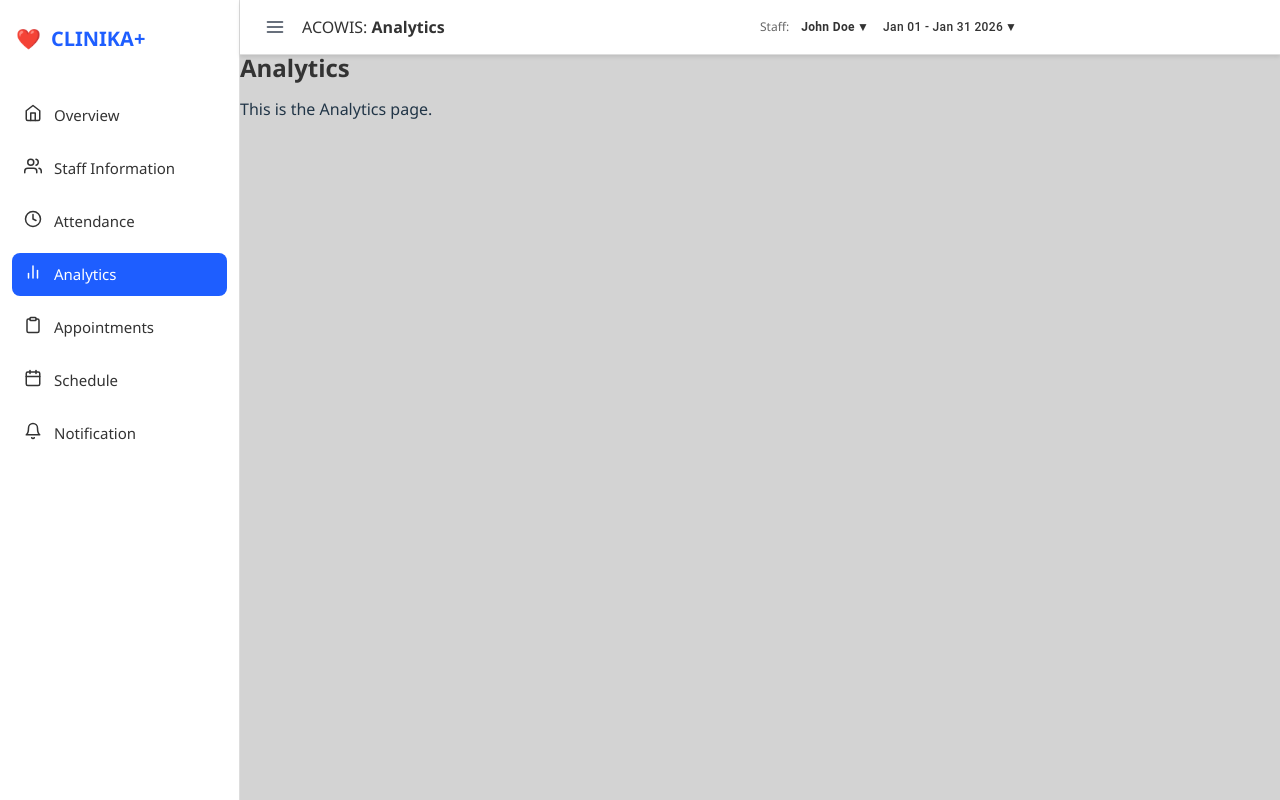
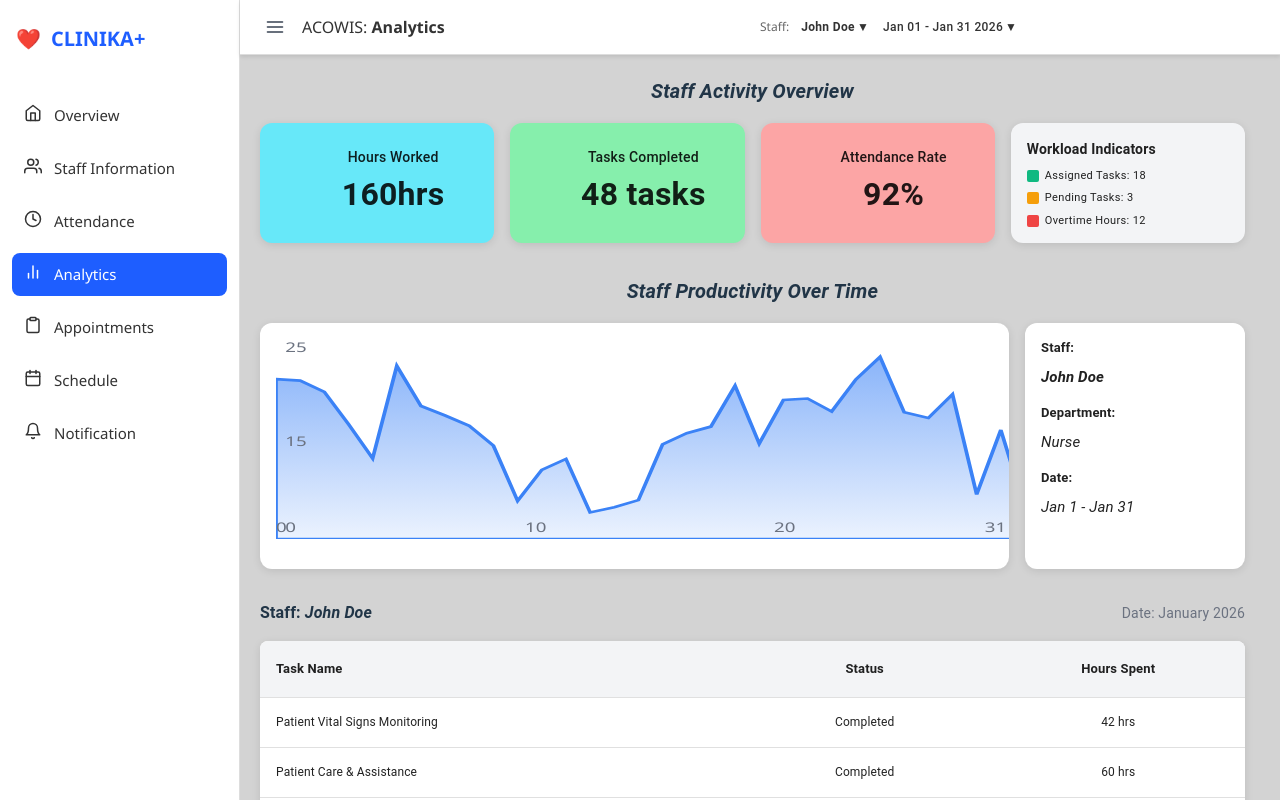
Before and after one commit to ItsMeKayden/SIA102PROJECT, a React (Vite) app: page /analytics in a window 1280 px wide. Built offline with nearby package versions, Linux system fonts and the light colour scheme.

Commit message:
Adjustment + Analytics

```diff
--- a/src/frontend/pages/Analytics.tsx
+++ b/src/frontend/pages/Analytics.tsx
@@ -1,10 +1,220 @@
 import '../styles/Pages.css';
+import {
+  Box,
+  Card,
+  CardContent,
+  Typography,
+  Table,
+  TableBody,
+  TableCell,
+  TableContainer,
+  TableHead,
+  TableRow,
+  Paper,
+} from '@mui/material';
 
 function Analytics() {
+  const activityCards = [
+    { title: 'Hours Worked', value: '160hrs', bgColor: '#67e8f9' },
+    { title: 'Tasks Completed', value: '48 tasks', bgColor: '#86efac' },
+    { title: 'Attendance Rate', value: '92%', bgColor: '#fca5a5' },
+  ];
+
+  const workloadData = [
+    { label: 'Assigned Tasks:', value: 18, color: '#10b981' },
+    { label: 'Pending Tasks:', value: 3, color: '#f59e0b' },
+    { label: 'Overtime Hours:', value: 12, color: '#ef4444' },
+  ];
+
+  const taskData = [
+    { name: 'Patient Vital Signs Monitoring', status: 'Completed', hours: '42 hrs' },
+    { name: 'Patient Care & Assistance', status: 'Completed', hours: '60 hrs' },
+    { name: 'Medication Administration', status: 'Completed', hours: '38 hrs' },
+    { name: 'Wound Dressing & Care', status: 'Completed', hours: '26 hrs' },
+    { name: 'Medical Record Documentation', status: 'Completed', hours: '22 hrs' },
+  ];
+
+  // Generate mock chart data
+  const chartData = Array.from({ length: 32 }, (_, i) => ({
+    x: i,
+    y: Math.random() * 15 + 5 + Math.sin(i / 3) * 5,
+  }));
+
+  const createChartPath = () => {
+    const width = 400;
+    const height = 150;
+    const points = chartData.map((point, i) => {
+      const x = (i / 31) * width;
+      const y = height - (point.y / 25) * height;
+      return `${x},${y}`;
+    });
+    return `M 0,${height} L ${points.join(' L ')} L ${width},${height} Z`;
+  };
+
   return (
-    <div>
-      <h1>Analytics</h1>
-      <p>This is the Analytics page.</p>
+    <div style={{ padding: '20px', width: '100%', maxWidth: '100%', boxSizing: 'border-box', overflowX: 'hidden' }}>
+      {/* Staff Activity Overview */}
+      <Typography variant="h6" sx={{ mb: 2, fontWeight: 600, fontStyle: 'italic', textAlign: 'center' }}>
+        Staff Activity Overview
+      </Typography>
+
+      <Box sx={{ display: 'flex', gap: '16px', mb: 4, flexWrap: 'wrap', justifyContent: 'center' }}>
+        {activityCards.map((card, index) => (
+          <Card
+            key={index}
+            sx={{
+              flex: '1 1 200px',
+              minWidth: '160px',
+              maxWidth: '240px',
+              height: 120,
+              backgroundColor: card.bgColor,
+              boxShadow: '0 2px 8px rgba(0,0,0,0.1)',
+              borderRadius: '12px',
+            }}
+          >
+            <CardContent sx={{ textAlign: 'center', pt: 3 }}>
+              <Typography variant="body2" sx={{ fontSize: '14px', fontWeight: 500, mb: 1 }}>
+                {card.title}
+              </Typography>
+              <Typography variant="h4" sx={{ fontWeight: 'bold', fontSize: '32px' }}>
+                {card.value}
+              </Typography>
+            </CardContent>
+          </Card>
+        ))}
+
+        {/* Workload Indicators Card */}
+        <Card
+          sx={{
+            flex: '1 1 200px',
+            minWidth: '160px',
+            maxWidth: '240px',
+            height: 120,
+            backgroundColor: '#f3f4f6',
+            boxShadow: '0 2px 8px rgba(0,0,0,0.1)',
+            borderRadius: '12px',
+          }}
+        >
+          <CardContent sx={{ pt: 2 }}>
+            <Typography variant="body2" sx={{ fontSize: '14px', fontWeight: 600, mb: 1 }}>
+              Workload Indicators
+            </Typography>
+            {workloadData.map((item, idx) => (
+              <Box key={idx} sx={{ display: 'flex', alignItems: 'center', gap: '6px', mb: 0.5 }}>
+                <Box
+                  sx={{
+                    width: 12,
+                    height: 12,
+                    borderRadius: '2px',
+                    backgroundColor: item.color,
+                  }}
+                />
+                <Typography variant="caption" sx={{ fontSize: '11px' }}>
+                  {item.label} {item.value}
+                </Typography>
+              </Box>
+            ))}
+          </CardContent>
+        </Card>
+      </Box>
+
+      {/* Staff Productivity Over Time */}
+      <Typography variant="h6" sx={{ mb: 2, fontWeight: 600, fontStyle: 'italic', textAlign: 'center' }}>
+        Staff Productivity Over Time
+      </Typography>
+
+      <Box sx={{ display: 'flex', gap: '16px', mb: 4, flexWrap: 'wrap' }}>
+        {/* Chart */}
+        <Card sx={{ flex: '1 1 400px', minWidth: '300px', boxShadow: '0 2px 8px rgba(0,0,0,0.1)', borderRadius: '12px' }}>
+          <CardContent>
+            <svg width="100%" height="200" viewBox="0 0 400 150" preserveAspectRatio="none">
+              <defs>
+                <linearGradient id="chartGradient" x1="0%" y1="0%" x2="0%" y2="100%">
+                  <stop offset="0%" stopColor="#3b82f6" stopOpacity="0.6" />
+                  <stop offset="100%" stopColor="#3b82f6" stopOpacity="0.1" />
+                </linearGradient>
+              </defs>
+              <path d={createChartPath()} fill="url(#chartGradient)" stroke="#3b82f6" strokeWidth="2" />
+              {/* X-axis labels */}
+              <text x="0" y="145" fontSize="10" fill="#6b7280">0</text>
+              <text x="133" y="145" fontSize="10" fill="#6b7280">10</text>
+              <text x="266" y="145" fontSize="10" fill="#6b7280">20</text>
+              <text x="390" y="145" fontSize="10" fill="#6b7280" textAnchor="end">31</text>
+              {/* Y-axis labels */}
+              <text x="5" y="10" fontSize="10" fill="#6b7280">25</text>
+              <text x="5" y="80" fontSize="10" fill="#6b7280">15</text>
+              <text x="5" y="145" fontSize="10" fill="#6b7280">0</text>
+            </svg>
+          </CardContent>
+        </Card>
+
+        {/* Staff Info Card */}
+        <Card sx={{ flex: '0 1 220px', minWidth: '180px', boxShadow: '0 2px 8px rgba(0,0,0,0.1)', borderRadius: '12px' }}>
+          <CardContent>
+            <Typography variant="body2" sx={{ fontSize: '13px', mb: 1 }}>
+              <strong>Staff:</strong>
+            </Typography>
+            <Typography variant="body1" sx={{ fontSize: '15px', fontWeight: 600, fontStyle: 'italic', mb: 2 }}>
+              John Doe
+            </Typography>
+            <Typography variant="body2" sx={{ fontSize: '13px', mb: 1 }}>
+              <strong>Department:</strong>
+            </Typography>
+            <Typography variant="body1" sx={{ fontSize: '15px', fontStyle: 'italic', mb: 2 }}>
+              Nurse
+            </Typography>
+            <Typography variant="body2" sx={{ fontSize: '13px', mb: 1 }}>
+              <strong>Date:</strong>
+            </Typography>
+            <Typography variant="body1" sx={{ fontSize: '15px', fontStyle: 'italic' }}>
+              Jan 1 - Jan 31
+            </Typography>
+          </CardContent>
+        </Card>
+      </Box>
+
+      {/* Task Table */}
+      <Box sx={{ mb: 2, display: 'flex', justifyContent: 'space-between', alignItems: 'center' }}>
+        <Typography variant="body1" sx={{ fontWeight: 600 }}>
+          Staff: <span style={{ fontStyle: 'italic' }}>John Doe</span>
+        </Typography>
+        <Typography variant="body2" sx={{ color: '#6b7280' }}>
+          Date: January 2026
+        </Typography>
+      </Box>
+
+      <TableContainer component={Paper} sx={{ boxShadow: '0 2px 8px rgba(0,0,0,0.1)', borderRadius: '8px' }}>
+        <Table sx={{ tableLayout: 'fixed', width: '100%' }}>
+          <TableHead sx={{ backgroundColor: '#f3f4f6' }}>
+            <TableRow>
+              <TableCell sx={{ fontWeight: 'bold', fontSize: '13px', width: '50%' }}>
+                Task Name
+              </TableCell>
+              <TableCell align="center" sx={{ fontWeight: 'bold', fontSize: '13px', width: '25%' }}>
+                Status
+              </TableCell>
+              <TableCell align="center" sx={{ fontWeight: 'bold', fontSize: '13px', width: '25%' }}>
+                Hours Spent
+              </TableCell>
+            </TableRow>
+          </TableHead>
+          <TableBody>
+            {taskData.map((task, index) => (
+              <TableRow key={index} sx={{ '&:hover': { backgroundColor: '#f9fafb' } }}>
+                <TableCell sx={{ fontSize: '12px', whiteSpace: 'nowrap', overflow: 'hidden', textOverflow: 'ellipsis' }}>
+                  {task.name}
+                </TableCell>
+                <TableCell align="center" sx={{ fontSize: '12px' }}>
+                  {task.status}
+                </TableCell>
+                <TableCell align="center" sx={{ fontSize: '12px' }}>
+                  {task.hours}
+                </TableCell>
+              </TableRow>
+            ))}
+          </TableBody>
+        </Table>
+      </TableContainer>
     </div>
   );
 }
```
